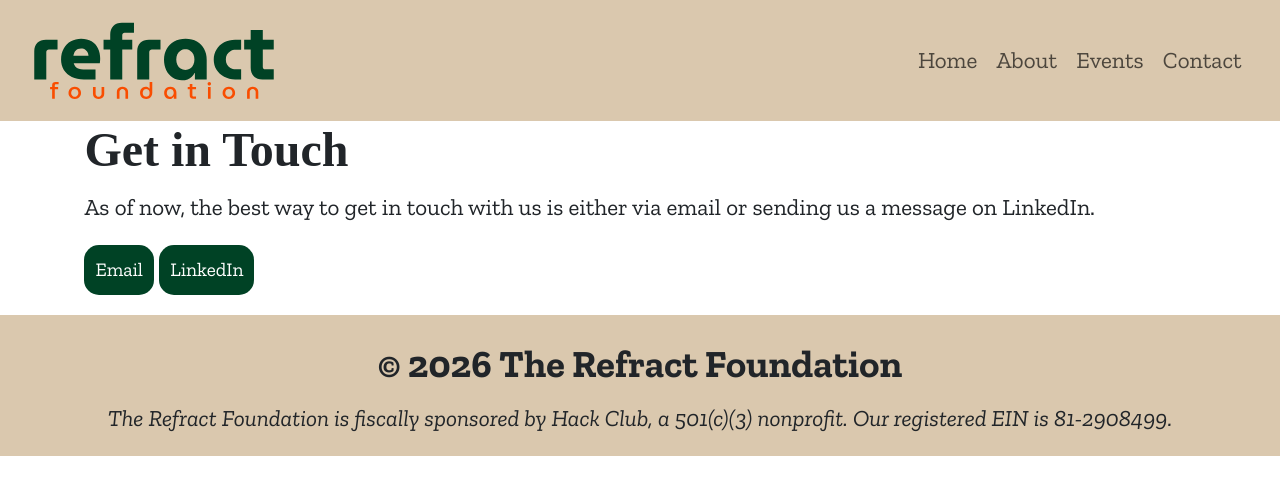
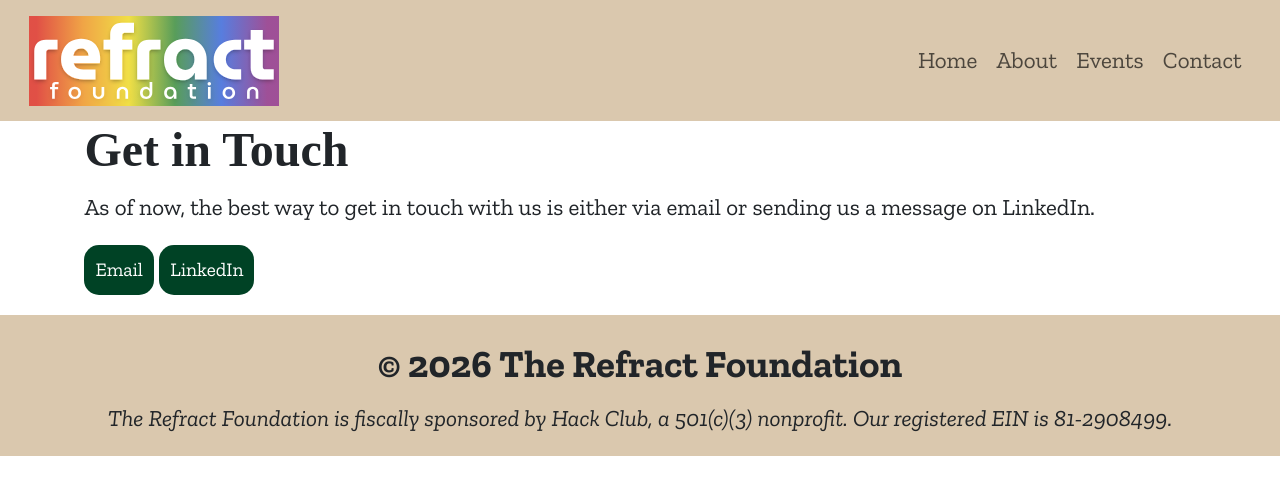
Before and after one commit to refractfoundation/site, a Jekyll site: the page built from contact.md, in a window 1280 px wide. Shown: the top 495 px of the page. Built offline with Jekyll 4.4.1, drawn with Linux system fonts in a browser that asks for light colours; some web fonts are replaced; a script that is not in the unit is left out.

Commit message:
Update header logo to pride version and add SVG file
- Replaced the existing logo in header.html with a new pride-themed logo (logo_pride.svg).
- Added the new logo SVG file to the img/logo directory.

```diff
--- a/_includes/header.html
+++ b/_includes/header.html
@@ -2,7 +2,7 @@
   <nav class="navbar navbar-expand-sm navbar-light" style="background-color: #dac8ae;" aria-label="Primary">
     <div class="container-fluid px-3 px-md-4">
       <a class="navbar-brand flex-shrink-0" href="/">
-        <img src="/img/logo/full_colour.svg" alt="The Refract Foundation" />
+        <img src="/img/logo/logo_pride.svg" alt="The Refract Foundation" />
       </a>
       <button
         class="navbar-toggler ms-auto d-lg-none"
```
Also changed, not shown: img/logo/logo_pride.svg (added).
